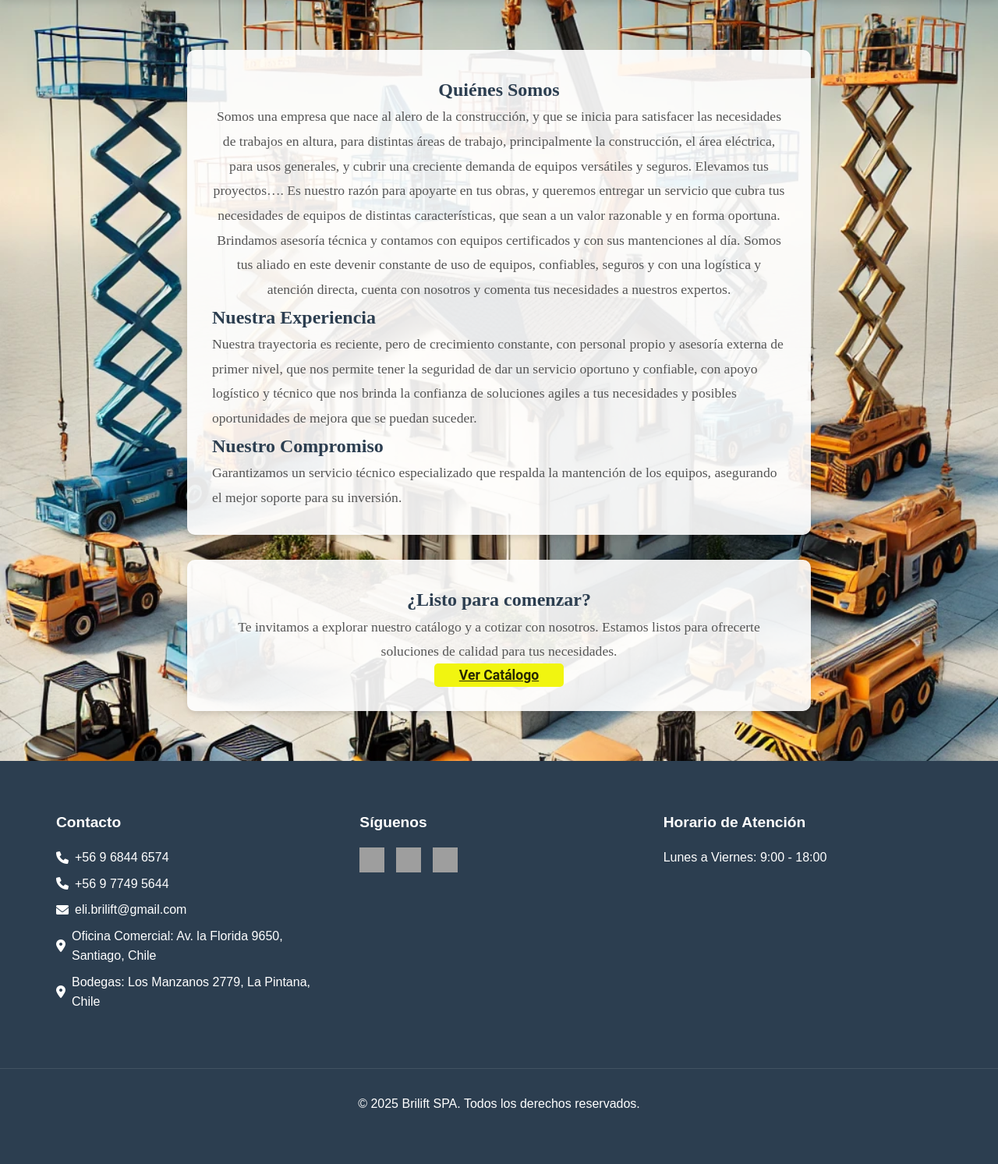
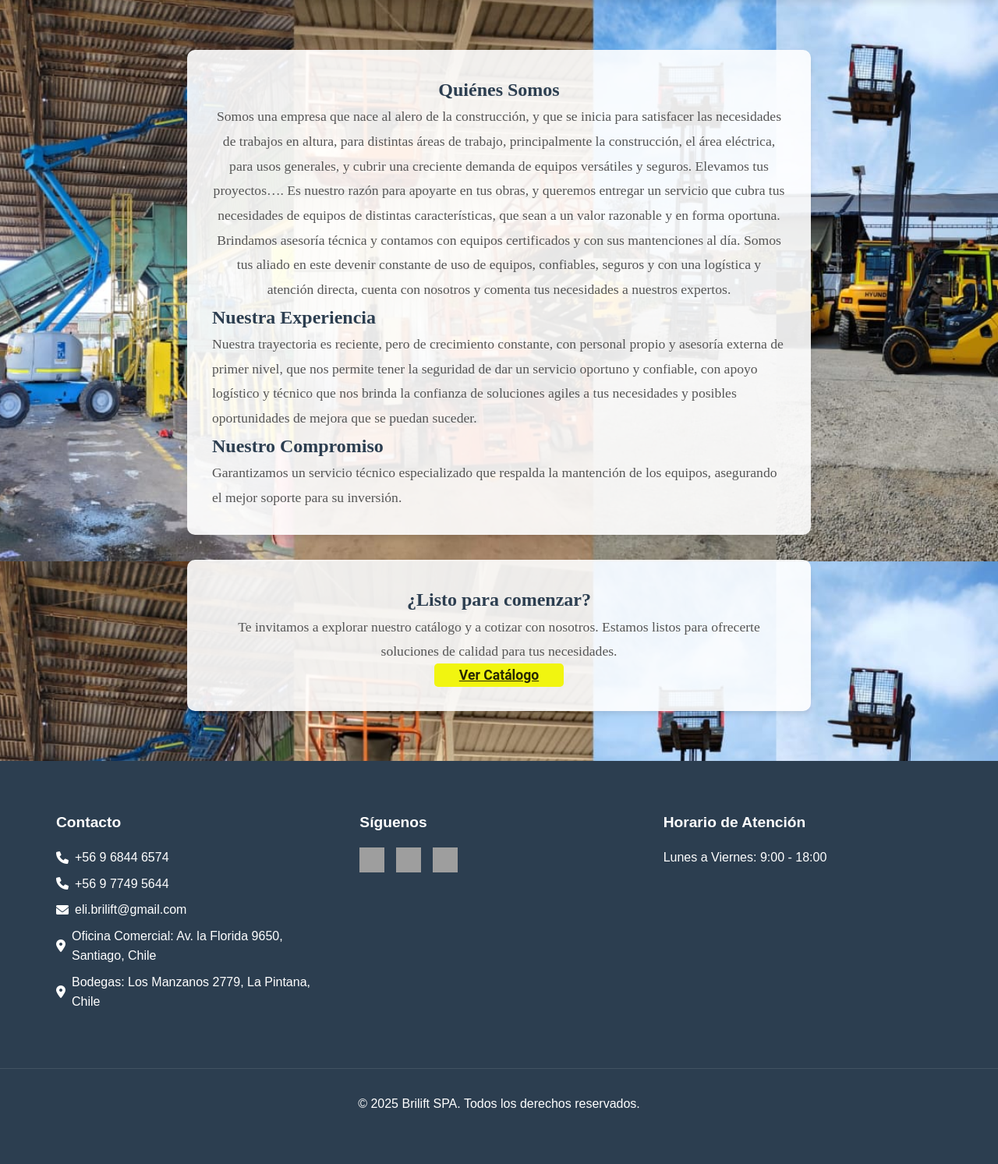
Before and after one commit to FraMqueli/brilift, a Django app: page /nosotros/ in a window 1280 px wide. Shown: the part 80-1573 px from the top of the page at 78% size. Run offline with Django 5.2, Linux system fonts and the light colour scheme; grey boxes are pictures that could not be loaded.

Commit message:
newphoto2

```diff
--- a/brilif_djg/inicio/templates/inicio/nosotros.html
+++ b/brilif_djg/inicio/templates/inicio/nosotros.html
@@ -6,7 +6,7 @@
 <!-- Fondo para toda la página -->
 <style>
     body {
-        background-image: url('/static/img/AlzaNos.webp');
+        background-image: url('/static/img/NosBri.jpeg');
         background-size: cover;
         background-position: center;
         background-attachment: fixed;
```
Also changed, not shown: brilif_djg/static/img/AlzaNos.webp (deleted), brilif_djg/static/img/NosBri.jpeg (added).
